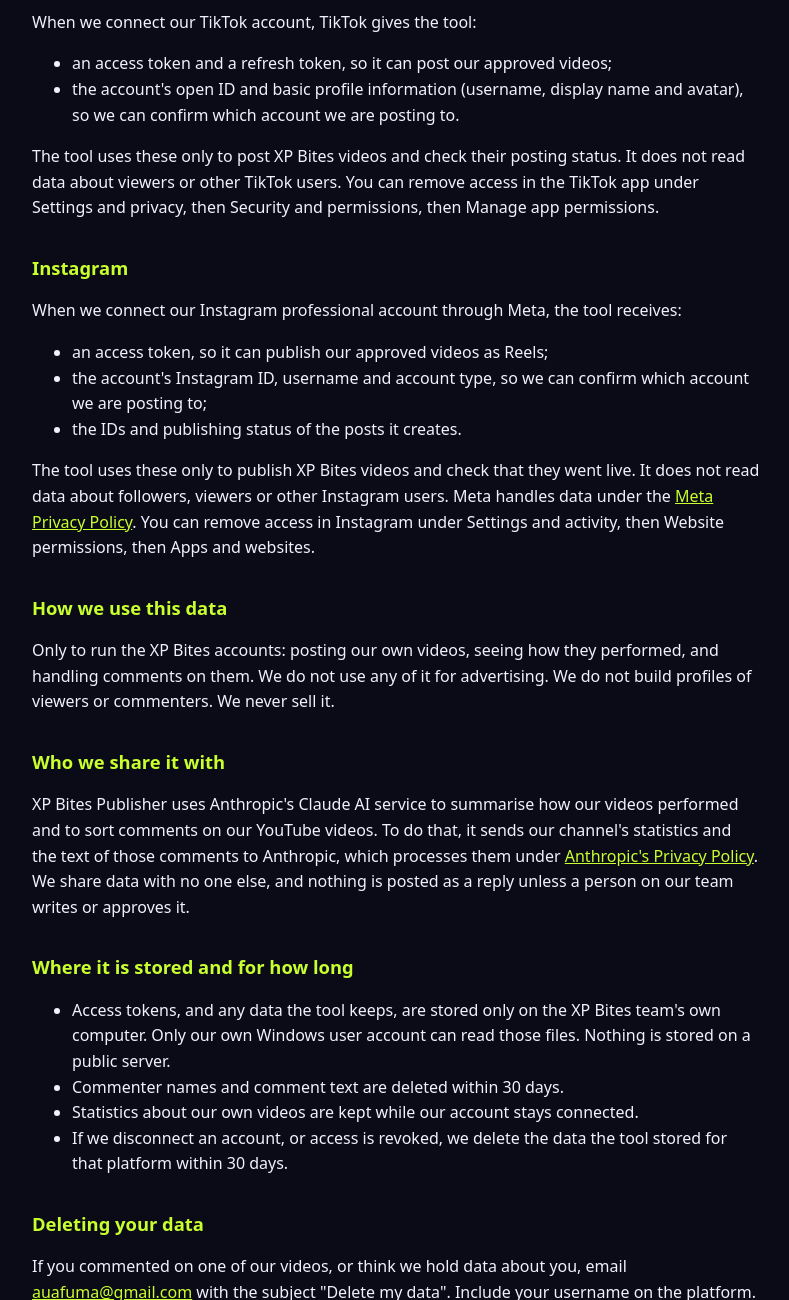
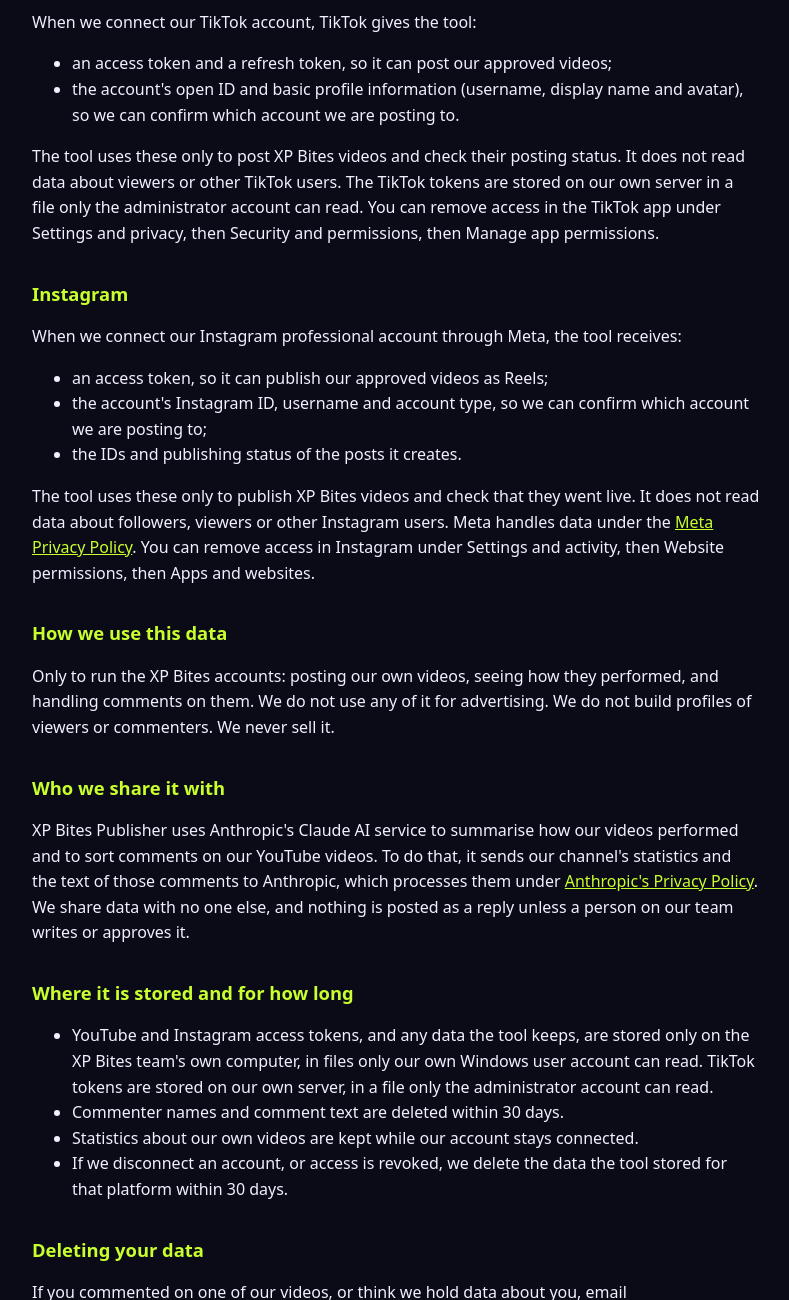
Before and after one commit to auafuma/xpbites, a plain HTML site: page privacy.html in a window 1280 px wide. Shown: the part 1078-2378 px from the top of the page, without its empty margins (244-1033 px from the left). Drawn offline with Linux system fonts and the light colour scheme.

Commit message:
Update privacy.html

```diff
--- a/privacy.html
+++ b/privacy.html
@@ -30,7 +30,7 @@
 <li>an access token and a refresh token, so it can post our approved videos;</li>
 <li>the account's open ID and basic profile information (username, display name and avatar), so we can confirm which account we are posting to.</li>
 </ul>
-<p>The tool uses these only to post XP Bites videos and check their posting status. It does not read data about viewers or other TikTok users. You can remove access in the TikTok app under Settings and privacy, then Security and permissions, then Manage app permissions.</p>
+<p>The tool uses these only to post XP Bites videos and check their posting status. It does not read data about viewers or other TikTok users. The TikTok tokens are stored on our own server in a file only the administrator account can read. You can remove access in the TikTok app under Settings and privacy, then Security and permissions, then Manage app permissions.</p>
 
 <h2>Instagram</h2>
 <p>When we connect our Instagram professional account through Meta, the tool receives:</p>
@@ -49,8 +49,7 @@
 
 <h2>Where it is stored and for how long</h2>
 <ul>
-<li>Access tokens, and any data the tool keeps, are stored only on the XP Bites team's own computer. Only our own Windows user account can read those files. Nothing is stored on a public server.</li>
-<li>Commenter names and comment text are deleted within 30 days.</li>
+<li>YouTube and Instagram access tokens, and any data the tool keeps, are stored only on the XP Bites team's own computer, in files only our own Windows user account can read. TikTok tokens are stored on our own server, in a file only the administrator account can read.</li><li>Commenter names and comment text are deleted within 30 days.</li>
 <li>Statistics about our own videos are kept while our account stays connected.</li>
 <li>If we disconnect an account, or access is revoked, we delete the data the tool stored for that platform within 30 days.</li>
 </ul>
```
